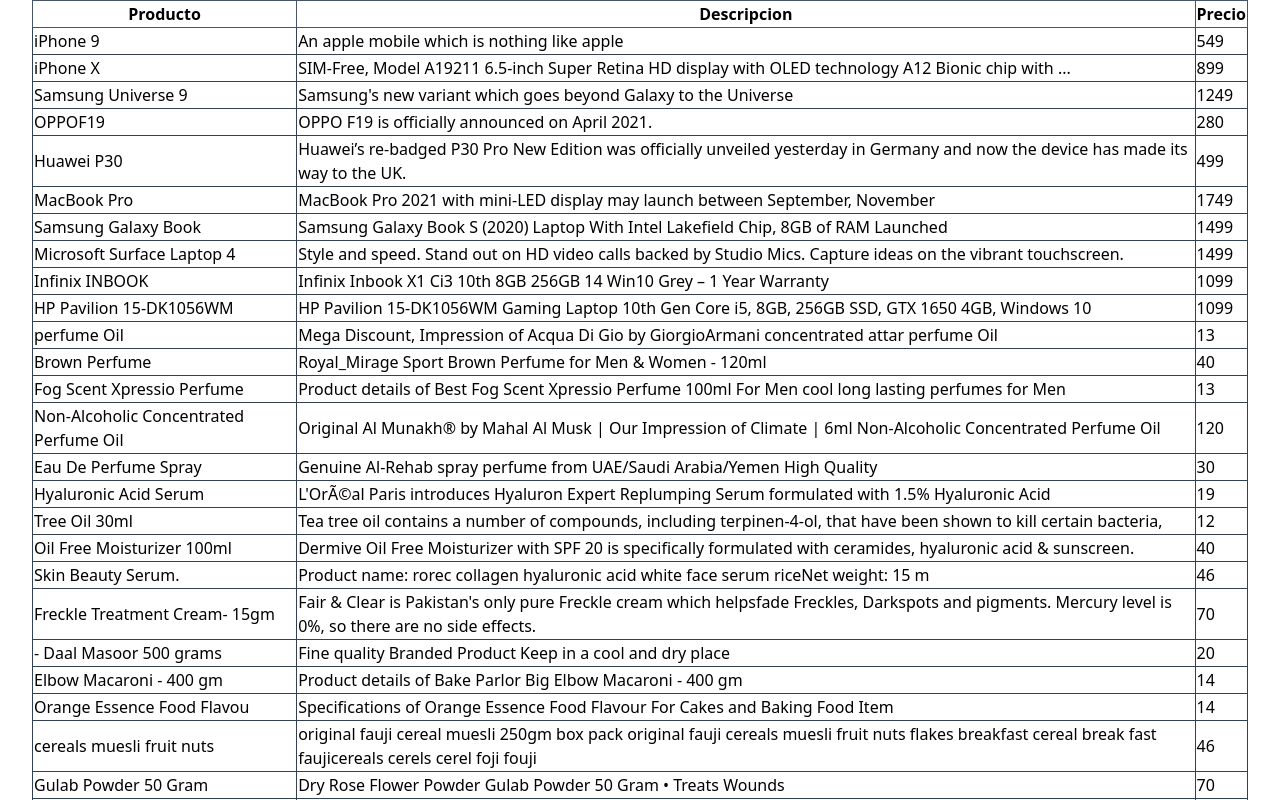
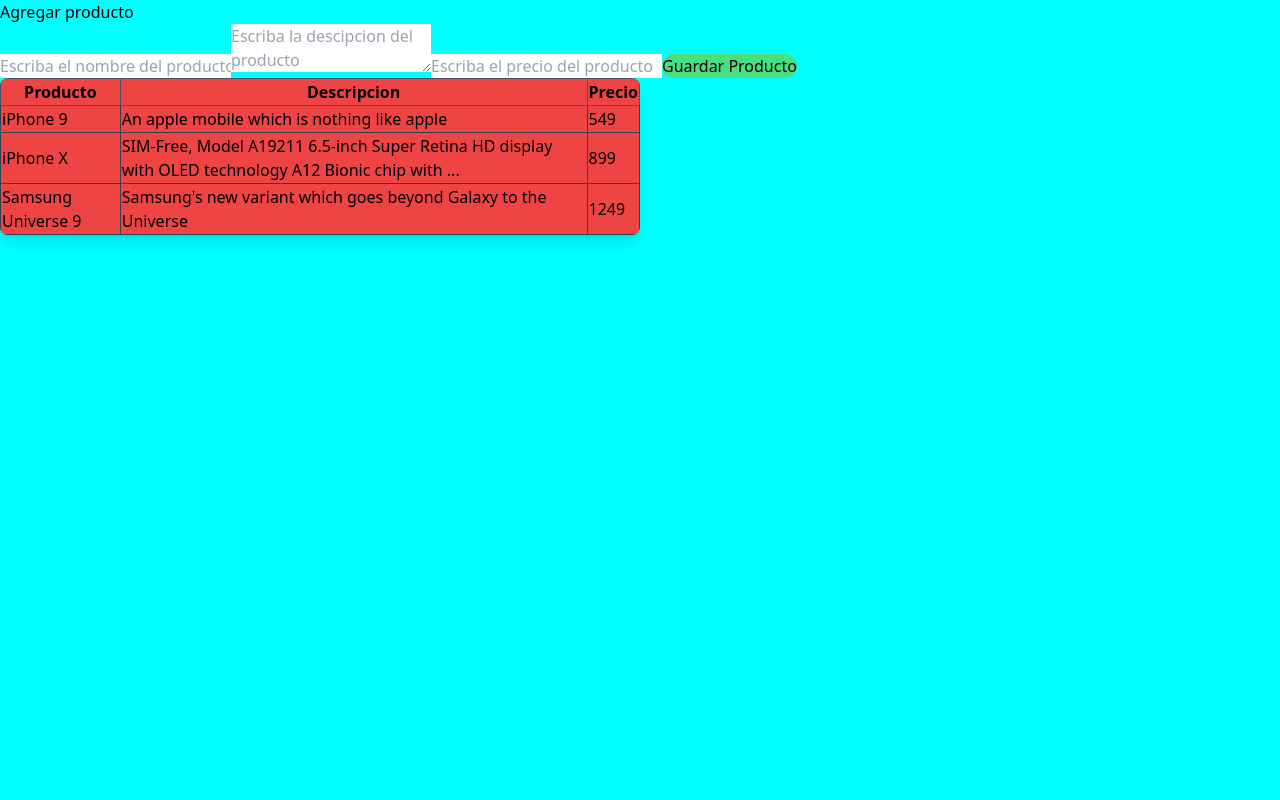
Before and after one commit to rocha732/minimarket-plantilla, a React (Create React App) app: page / in a window 1280 px wide. Shown: the top 800 px of the page. Built offline with nearby package versions, Linux system fonts and the light colour scheme.

Commit message:
se le agrego la funcion de guardar productos en el arreglo tambien se modifico una parte del estilo pero se desicidio ya no modificarlo hasta el final de codigo,ahora la obtencion de los productos se llaman desde el archivo APP.js y ahi se manejara todo

```diff
--- /dev/null
+++ b/src/AgregarProductos.js
@@ -0,0 +1,34 @@
+import { useState } from "react";
+function AgregarProductos({ createProduct }) {
+  const [title, setTitle] = useState("");
+  const [description, setDescription] = useState("");
+  const [price, setPrice] = useState();
+
+  const handleSubmit = (e) => {
+    e.preventDefault();
+    createProduct(title, description, price);
+  };
+
+  return (
+    <div className="flex-1">
+      <h1>Agregar producto</h1>
+      <form onSubmit={handleSubmit}>
+        <input
+          placeholder="Escriba el nombre del producto"
+          onChange={(e) => setTitle(e.target.value)}
+        />
+        <textarea
+          placeholder="Escriba la descipcion del producto"
+          onChange={(e) => setDescription(e.target.value)}
+        />
+        <input
+          placeholder="Escriba el precio del producto"
+          onChange={(e) => setPrice(e.target.value)}
+        />
+        <button className="rounded-full bg-green-400" >Guardar Producto</button>
+      </form>
+    </div>
+  );
+}
+
+export default AgregarProductos;
--- a/src/App.js
+++ b/src/App.js
@@ -1,10 +1,29 @@
+import AgregarProductos from "./AgregarProductos";
 import ListaProductos from "./ListaProductos";
+import { products as data } from "./data/products";
+import { useState, useEffect } from "react";
 
 function App() {
+  const [products, setProducts] = useState([]);
+  useEffect(() => {
+    setProducts(data);
+  }, []);
+
+  function createProduct(title, description, price) {
+    setProducts([
+      ...products,
+      {
+        title,
+        description,
+        price,
+      },
+    ]);
+  }
   return (
-    <>
-      <ListaProductos />
-    </>
+    <div className="md:flex sm:flex-col">
+      <AgregarProductos createProduct={createProduct}/>
+      <ListaProductos products={products}/>
+    </div>
   );
 }
 
--- a/src/ListaProductos.js
+++ b/src/ListaProductos.js
@@ -1,15 +1,8 @@
-import { products as data } from "./data/products";
-import { useState, useEffect } from "react";
 
-function ListaProductos() {
-  const [products, setProducts] = useState([]);
-
-  useEffect(() => {
-    setProducts(data);
-  }, []);
+function ListaProductos({products}) {
   return (
-    <div className="sm:container rounded-lg ">
-      <table className="table-auto border-collapse border border-slate-500 ">
+    <div className="flex-1 overflow-auto h-80  sm:w-auto md:w-1/2 bg-red-500 shadow-lg rounded-lg">
+      <table className="table-auto border-collapse border border-slate-500  rounded-lg ">
         <thead className="text-center">
           <tr>
             <th className="border border-slate-600">Producto</th>
@@ -21,7 +14,9 @@
           {products.map((products) => (
             <tr key={products.id}>
               <td className="border border-slate-700">{products.title}</td>
-              <td className="border border-slate-700">{products.description}</td>
+              <td className="border border-slate-700">
+                {products.description}
+              </td>
               <td className="border border-slate-700">{products.price}</td>
             </tr>
           ))}
--- a/src/data/products.js
+++ b/src/data/products.js
@@ -51,7 +51,7 @@
     thumbnail: "https://i.dummyjson.com/data/products/3/thumbnail.jpg",
     images: ["https://i.dummyjson.com/data/products/3/1.jpg"],
   },
-  {
+  /*{
     id: 4,
     title: "OPPOF19",
     description: "OPPO F19 is officially announced on April 2021.",
@@ -572,5 +572,5 @@
       "https://i.dummyjson.com/data/products/30/3.jpg",
       "https://i.dummyjson.com/data/products/30/thumbnail.jpg",
     ],
-  },
+  },*/
 ];
--- a/src/index.css
+++ b/src/index.css
@@ -1,3 +1,7 @@
 @tailwind base;
 @tailwind components;
 @tailwind utilities;
+
+body{
+    background-color: cyan;
+}
```
